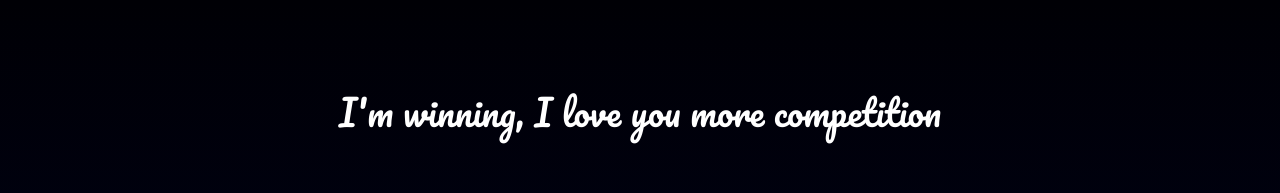
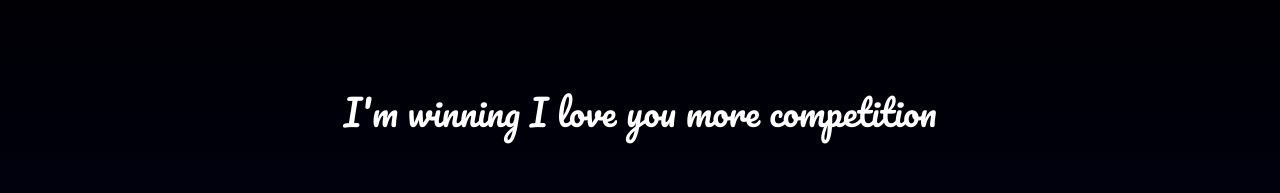
Before and after one commit to AkutaMe/zi-3, a plain HTML site: page index.html in a window 1280 px wide. Shown: the top 193 px of the page. Drawn offline with Linux system fonts and the light colour scheme.

Commit message:
Update index.html

```diff
--- a/index.html
+++ b/index.html
@@ -12,7 +12,7 @@
     <title>Document</title>
   </head>
   <body>
-    <div class="flower-text">I'm winning, I love you more competition</div>
+    <div class="flower-text">I'm winning I love you more competition</div>
 
     <div class="flower">
       <div class="f-wrapper">
```
